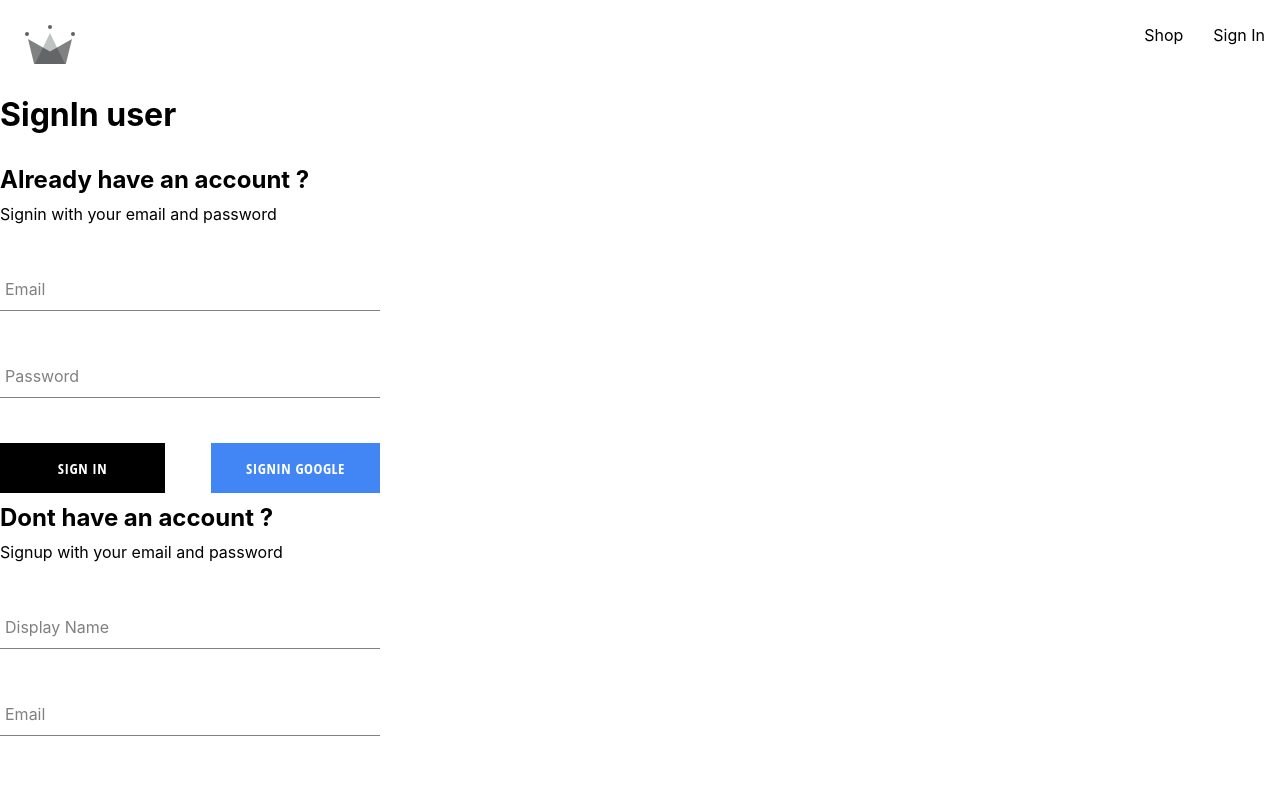
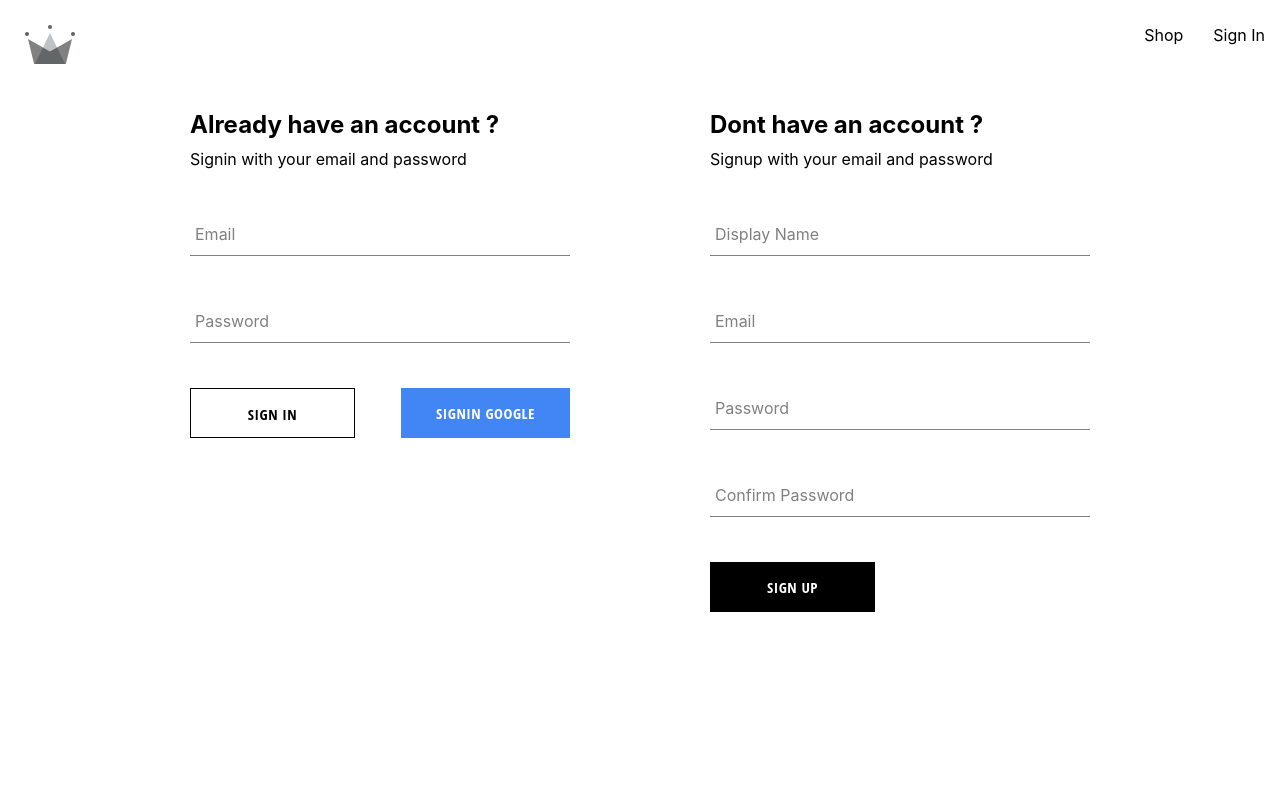
Before and after one commit to iamtakdir/black-clothing, a React (Create React App) app: page /signin in a window 1280 px wide. Shown: the top 793 px of the page. Built offline with nearby package versions, Linux system fonts and the light colour scheme.

Commit message:
finised auth

```diff
--- a/src/components/sign-in-form/sign-in-form.components.jsx
+++ b/src/components/sign-in-form/sign-in-form.components.jsx
@@ -18,15 +18,13 @@ const SignInForm = () => {
   const [formFields, setFormFields] = useState(defaultFormFields);
   const { email, password } = formFields;
 
-  console.log(formFields);
-
   const resetFormFields = () => {
     setFormFields(defaultFormFields);
   };
 
   const signInWithGoogle = async () => {
     const { user } = await signInWithGooglePopup();
-    // console.log(user);
+    console.log(user);
     createUserDocumentFromAuth(user);
   };
 
@@ -36,7 +34,11 @@ const SignInForm = () => {
       const response = await signInAuthWithEmailAndPassword(email, password);
       console.log(response);
       resetFormFields();
-    } catch (error) {}
+    } catch (error) {
+      if (error.code === "auth/wrong-password") {
+        alert("You have entered wrong password , try again");
+      }
+    }
   };
 
   const handelChange = (event) => {
@@ -66,8 +68,10 @@ const SignInForm = () => {
           value={password}
         />
         <div className="buttons-container">
-          <Button type="submit"> Sign In</Button>
-          <Button buttonType="google" onClick={signInWithGoogle}>
+          <Button type="submit" buttonType="inverted">
+            Sign In
+          </Button>
+          <Button type="button" buttonType="google" onClick={signInWithGoogle}>
             SignIn Google
           </Button>
         </div>
--- a/src/components/signup-form/signup-form.components.jsx
+++ b/src/components/signup-form/signup-form.components.jsx
@@ -18,8 +18,6 @@ const defaultFormFields = {
 const SignUpForm = () => {
   const [formFields, setFormFields] = useState(defaultFormFields);
   const { displayName, email, password, confirmPassword } = formFields;
-
-  console.log(formFields);
 
   const resetFormFields = () => {
     setFormFields(defaultFormFields);
--- a/src/routes/authentication/authentication.components.jsx
+++ b/src/routes/authentication/authentication.components.jsx
@@ -1,9 +1,9 @@
+import "./authentication.styles.scss";
 import SignUpForm from "../../components/signup-form/signup-form.components";
 import SignInForm from "../../components/sign-in-form/sign-in-form.components";
 const SignIn = () => {
   return (
-    <div>
-      <h1>SignIn user</h1>
+    <div className="authentication-container">
       <SignInForm />
 
       <SignUpForm />
--- /dev/null
+++ b/src/routes/authentication/authentication.styles.scss
@@ -0,0 +1,6 @@
+.authentication-container {
+    display: flex;
+    width: 900px;
+    justify-content: space-between;
+    margin: 30px auto;
+  }
--- a/src/utils/firebase/firebase.utils.js
+++ b/src/utils/firebase/firebase.utils.js
@@ -74,5 +74,5 @@ export const createAuthUserWithEmailAndPassword = async (email, password) => {
 export const signInAuthWithEmailAndPassword = async (email, password) => {
   if (!email || !password) return;
 
-  return await signInAuthWithEmailAndPassword(auth, email, password);
+  return await signInWithEmailAndPassword(auth, email, password);
 };
```
